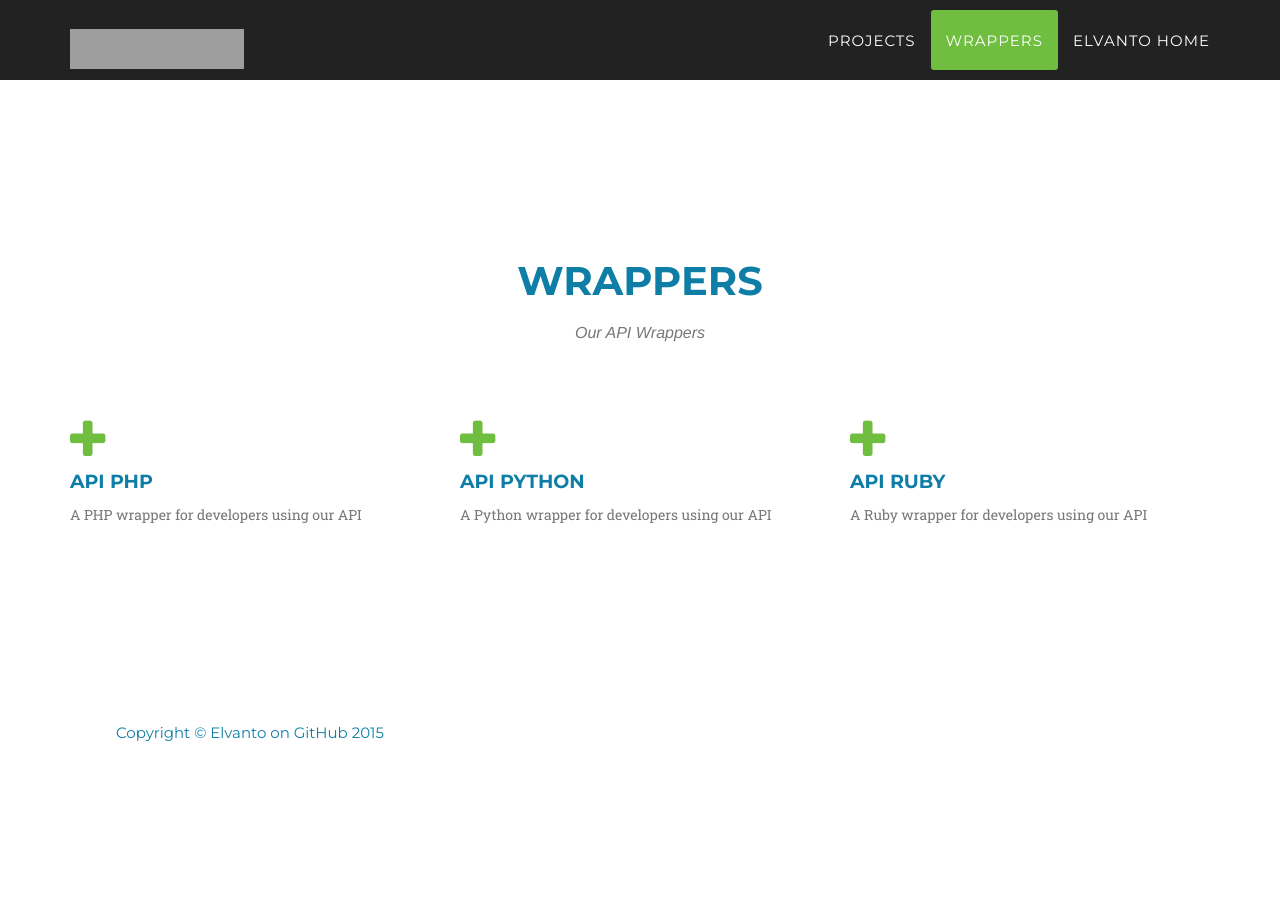
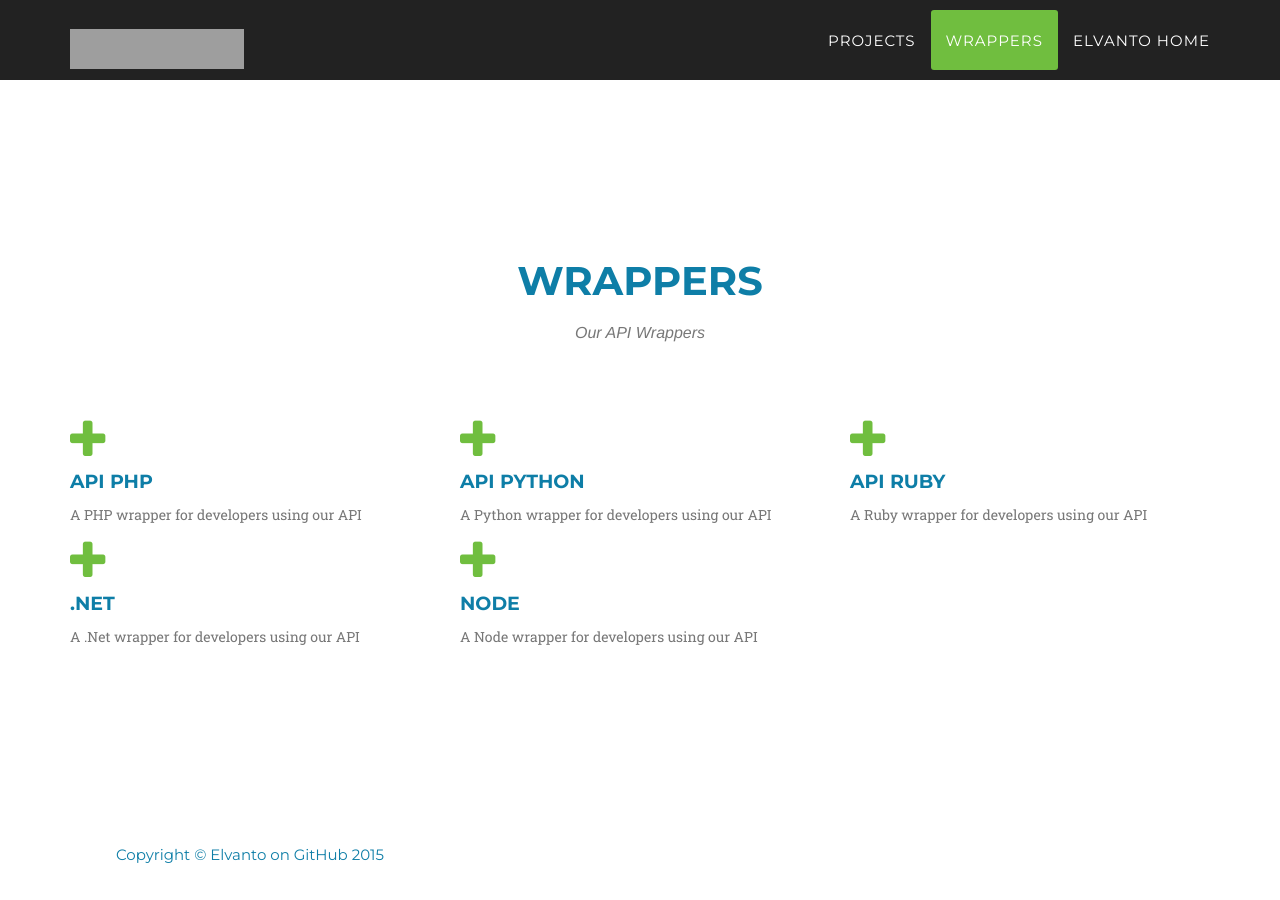
Before and after one commit to elvanto/elvanto.github.io, a Jekyll site: the page built from index.html, in a window 1280 px wide and 900 px high, scrolled down 1260 px. Built offline with Jekyll 4.4.1, drawn with Linux system fonts in a browser that asks for light colours; nearby versions of some CDN libraries; some web fonts are replaced; before the commit the page ends 2038 px from its top, so only the background shows below that; grey boxes are pictures that could not be loaded.

Commit message:
Added DotNet and NodeJS Wrappers

```diff
--- a/_includes/wrappers.html
+++ b/_includes/wrappers.html
@@ -1,11 +1,12 @@
-<section id="wrappers">
-  <div class="container">
+<section id="wrappers"><div class="container">
+
   <div class="row">
     <div class="col-lg-12 text-center">
       <h2 class="section-heading">Wrappers</h2>
       <h3 class="section-subheading text-muted">Our API Wrappers</h3>
     </div>
   </div>
+
   <div class="row">
     <div class="col-md-4 col-sm-6 portfolio-item">
       <a href="https://github.com/elvanto/api-php" class="portfolio-link" target="_blank">
@@ -50,5 +51,36 @@
 			</div>
     </div>
   </div>
+
+  <div class="row">
+    <div class="col-md-4 col-sm-6 portfolio-item">
+      <a href="https://github.com/elvanto/api-dotnet" class="portfolio-link" target="_blank">
+			<div class="portfolio-hover">
+				<div class="portfolio-hover-content">
+					<i class="fa fa-plus fa-3x"></i>
 				</div>
-</section>
+			</div>
+			<!--<img src="img/portfolio/{{ post.thumbnail }}" class="img-responsive" alt="">-->
+			</a>
+			<div class="portfolio-caption">
+				<h4>.Net</h4>
+			<p class="text-muted">A .Net wrapper for developers using our API</p>
+			</div>
+    </div>
+    <div class="col-md-4 col-sm-6 portfolio-item">
+      <a href="https://github.com/elvanto/api-node" class="portfolio-link" target="_blank">
+			<div class="portfolio-hover">
+				<div class="portfolio-hover-content">
+					<i class="fa fa-plus fa-3x"></i>
+				</div>
+			</div>
+			<!--<img src="img/portfolio/{{ post.thumbnail }}" class="img-responsive" alt="">-->
+			</a>
+			<div class="portfolio-caption">
+				<h4>Node</h4>
+			<p class="text-muted">A Node wrapper for developers using our API</p>
+			</div>
+    </div>
+  </div>
+
+</div></section>
```
Lines whose indentation alone changed are shown as unchanged.
